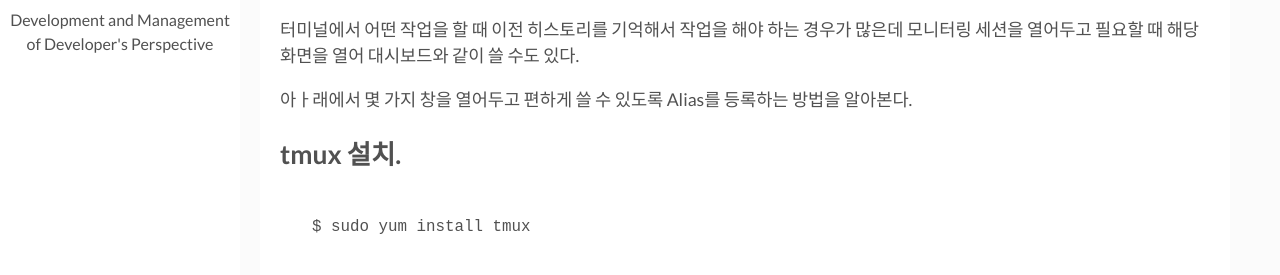
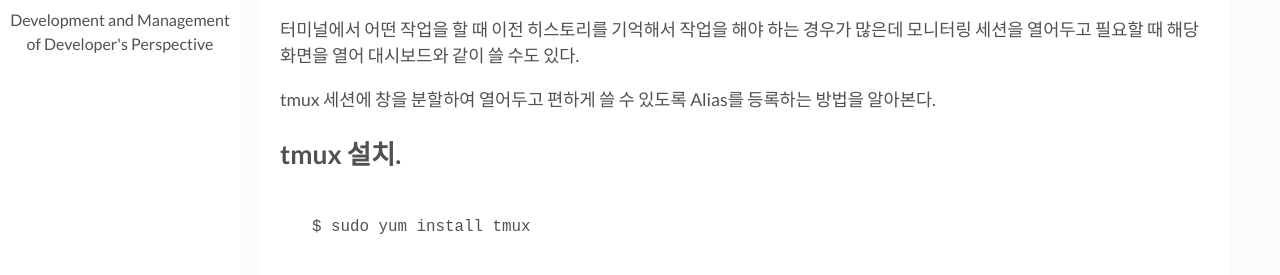
Before and after one commit to butteryoon/butteryoon.github.io, a Jekyll site: the page built from _posts/2023-07-22-tmux.md, in a window 1280 px wide and 900 px high, scrolled down 524 px. Shown: the part 171-446 px from the top of the window. Built offline with Jekyll 4.4.1, drawn with Linux system fonts in a browser that asks for light colours; comment, search, counter and statistics services are not loaded.

Commit message:
tmux 오타 수정

```diff
--- a/_posts/2023-07-22-tmux.md
+++ b/_posts/2023-07-22-tmux.md
@@ -15,7 +15,7 @@ categories: tools
 
 터미널에서 어떤 작업을 할 때 이전 히스토리를 기억해서 작업을 해야 하는 경우가 많은데 모니터링 세션을 열어두고 필요할 때 해당 화면을 열어 대시보드와 같이 쓸 수도 있다.
 
-아ㅏ래에서 몇 가지 창을 열어두고 편하게 쓸 수 있도록 Alias를 등록하는 방법을 알아본다.
+tmux 세션에 창을 분할하여 열어두고 편하게 쓸 수 있도록 Alias를 등록하는 방법을 알아본다.
 
 <!--more-->
 
```
Also changed, not shown: _posts/2023-11-27-tmux_conf.md (+2 -2 lines).
